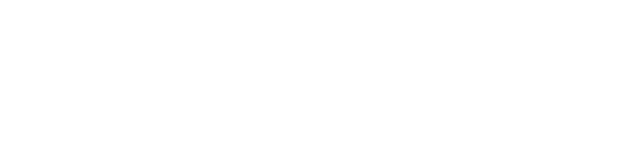
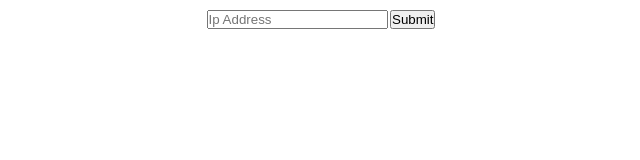
Before and after one commit to DevAman-sudo/Ip-Location-Tracker, a plain HTML site: page index.html in a window 1280 px wide. Shown: the whole page, without its empty margins (319-959 px from the left). Drawn offline with Linux system fonts and the light colour scheme.

Commit message:
Needed HTML // CSS code Completed

```diff
--- a/css/index.css
+++ b/css/index.css
@@ -0,0 +1,30 @@
+/* Universal Star Selector */
+* ,
+*::after ,
+*::before {
+	margin: 0;
+	padding: 0;
+	box-sizing: border-box;
+}
+
+/* Css Root Variables */
+:root {
+	--soft-white: #f1f1f1;
+}
+
+/* Body And Html Tag */
+html { font-size: 62.5% }
+body{
+	width: 100%;
+	height: auto;
+	min-width: 100vw;
+	min-height: 100vh;
+	display: flex;
+	flex-direction: column;
+	align-items: center;
+}
+
+/* IpInfo Form */
+#form {
+	margin: 1rem;
+}
--- a/index.html
+++ b/index.html
@@ -11,6 +11,12 @@
 </head>
 <body>
 
+	<!-- Form IpInfo Container -->
+	<form class="form" id="form" action="#" method="get" accept-charset="utf-8">
+		<input type="text" name="text" id="text-area" class="text-area" placeholder="Ip Address" />
+		<button class="button" id="button" type="submit">Submit</button>
+	</form>
+
 	<!-- Local JavaScript File Path -->
 	<script src="js/index.js" type="text/javascript" charset="utf-8"></script>
 </body>
```
